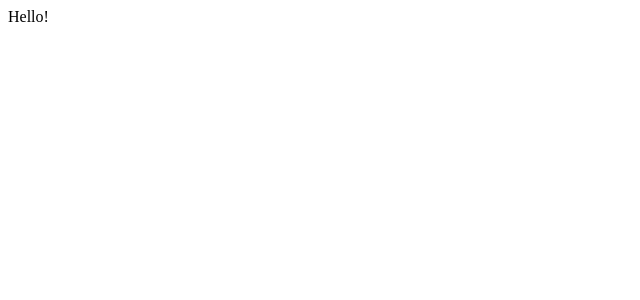
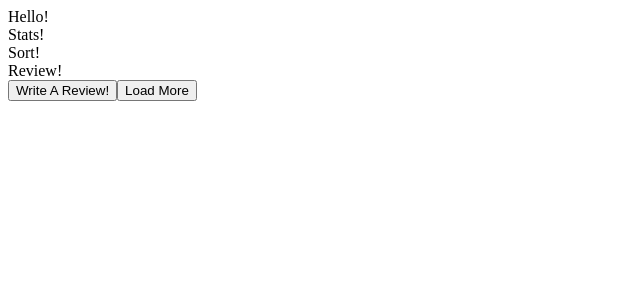
Before and after one commit to Edgar-Allan-Crows/customer-reviews-service, a React app: page / in a window 1280 px wide. Shown: the top 300 px of the page, without its empty margins (0-640 px from the left). Built offline with nearby package versions, Linux system fonts and the light colour scheme; the HTML template or start-up script is replaced by a standard one.

Commit message:
All components rendering without css

```diff
--- a/client/App.jsx
+++ b/client/App.jsx
@@ -2,14 +2,33 @@ import React from 'react';
 import ReactDOM from 'react-dom';
 import $ from 'jquery';
 
+import Stats from './components/Stats.jsx';
+import Sort from './components/Sort.jsx';
+import ReviewsFeed from './components/ReviewsFeed.jsx';
+
 class App extends React.Component {
   constructor() {
     super();
-    this.state = {};
+    this.state = {
+      totalScore: null,
+      totalReviews: 0,
+      sortedReviews: null
+    };
   }
+
+  // Methods
+  // Sorting Method
+
   render() {
     return (
-      <div>Hello!</div>
+      <div>
+        <div>Hello!</div>
+        <Stats />
+        <Sort />
+        <ReviewsFeed />
+        <button>Write A Review!</button>
+        <button>Load More</button>
+      </div>
     )
   }
 }
--- a/client/components/Review.jsx
+++ b/client/components/Review.jsx
@@ -0,0 +1,7 @@
+import React from 'react';
+
+const Review = () => (
+  <div>Review!</div>
+)
+
+export default Review;
--- a/client/components/ReviewsFeed.jsx
+++ b/client/components/ReviewsFeed.jsx
@@ -0,0 +1,10 @@
+import React from 'react';
+import Review from './Review.jsx';
+
+const ReviewsFeed = () => (
+  <div>
+    <Review />
+  </div>
+)
+
+export default ReviewsFeed;
--- /dev/null
+++ b/client/components/Sort.jsx
@@ -0,0 +1,7 @@
+import React from 'react';
+
+const Sort = () => (
+  <div>Sort!</div>
+)
+
+export default Sort;
--- a/client/components/Stats.jsx
+++ b/client/components/Stats.jsx
@@ -0,0 +1,7 @@
+import React from 'react';
+
+const Stats = () => (
+  <div>Stats!</div>
+)
+
+export default Stats;
```
